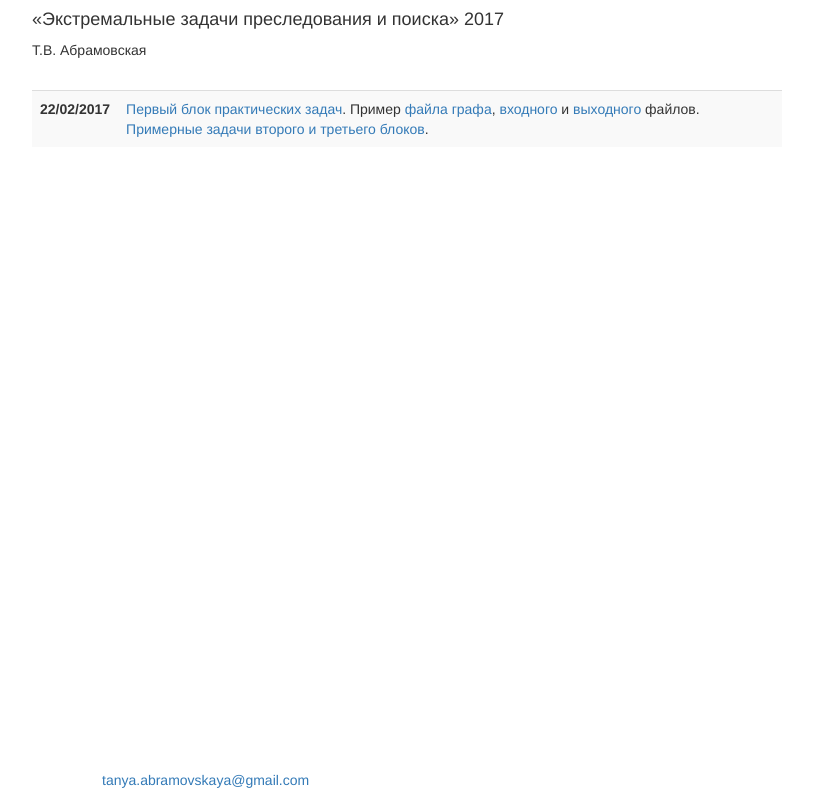
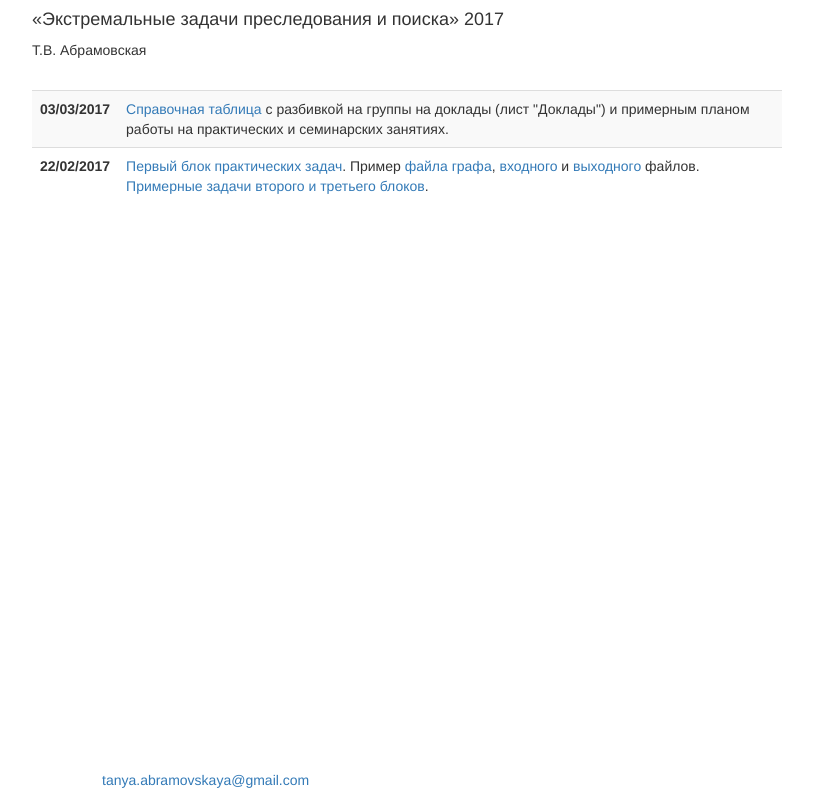
Before and after one commit to TAbramovskaya/GraphSearching-2017, a plain HTML site: page index.html in a window 1280 px wide. Shown: the top 800 px of the page, without its empty margins (38-851 px from the left). Drawn offline with nearby package versions, Linux system fonts and the light colour scheme.

Commit message:
Schedule and reports

```diff
--- a/index.html
+++ b/index.html
@@ -26,6 +26,10 @@
     			<table class="table table-striped">
     				<tbody>
                         <tr>
+                            <th scope=row>03/03/2017</th>
+                            <td><a href="https://docs.google.com/spreadsheets/d/1N-dpXZ7zrtKp89xfVXpqA04DxcCysBSlifbaVycuIC4/edit?usp=sharing">Справочная таблица</a> с разбивкой на группы на доклады (лист "Доклады") и примерным планом работы на практических и семинарских занятиях.</td>
+                        </tr>
+                        <tr>
                             <th scope=row>22/02/2017</th>
                             <td><a href="contents\gs-20170222-problem-set-graphs.pdf">Первый блок практических задач</a>. Пример <a href="contents\test.graph">файла графа</a>, <a href="contents\test.in">входного</a> и <a href="contents\test.out">выходного</a> файлов. <a href="contents\gs-20170222-problem-set-game.pdf">Примерные задачи второго и третьего блоков</a>.</td>
                         </tr>
```
Also changed, not shown: 4 other files.
